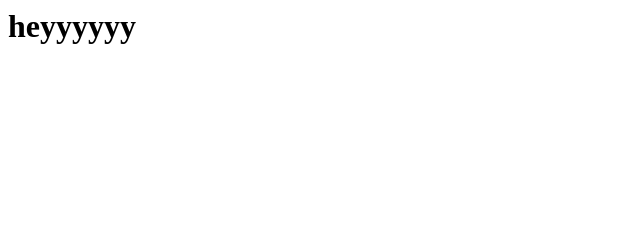
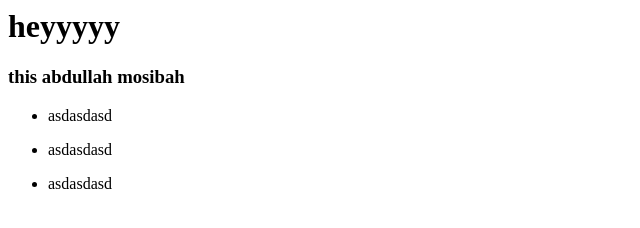
Before and after one commit to abdullahMosibah/abdullahMosibah.github.io, a plain HTML site: page index.html in a window 1280 px wide. Shown: the whole page, without its empty margins (0-640 px from the left). Drawn offline with Linux system fonts and the light colour scheme.

Commit message:
Update index.html

```diff
--- a/index.html
+++ b/index.html
@@ -1 +1,15 @@
-<h1>heyyyyyy</h1>
+<h1>heyyyyy</h1>
+<h3> this abdullah mosibah</h3>
+<ul>
+  <li>
+    <p>asdasdasd</p>
+  </li>
+
+  <li>
+    <p>asdasdasd</p>
+  </li>
+
+  <li>
+    <p>asdasdasd</p>
+  </li>
+</ul>
```
